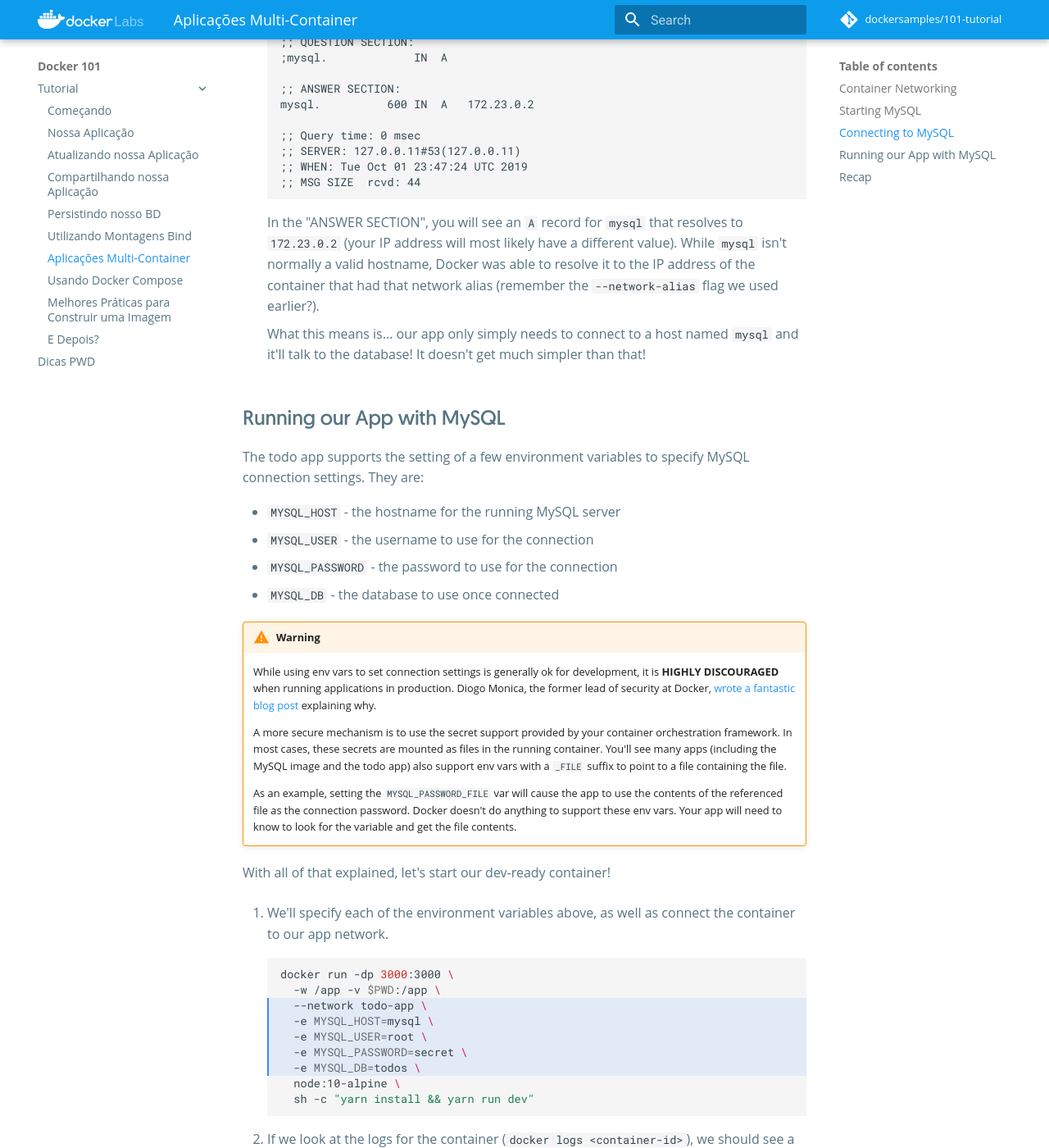
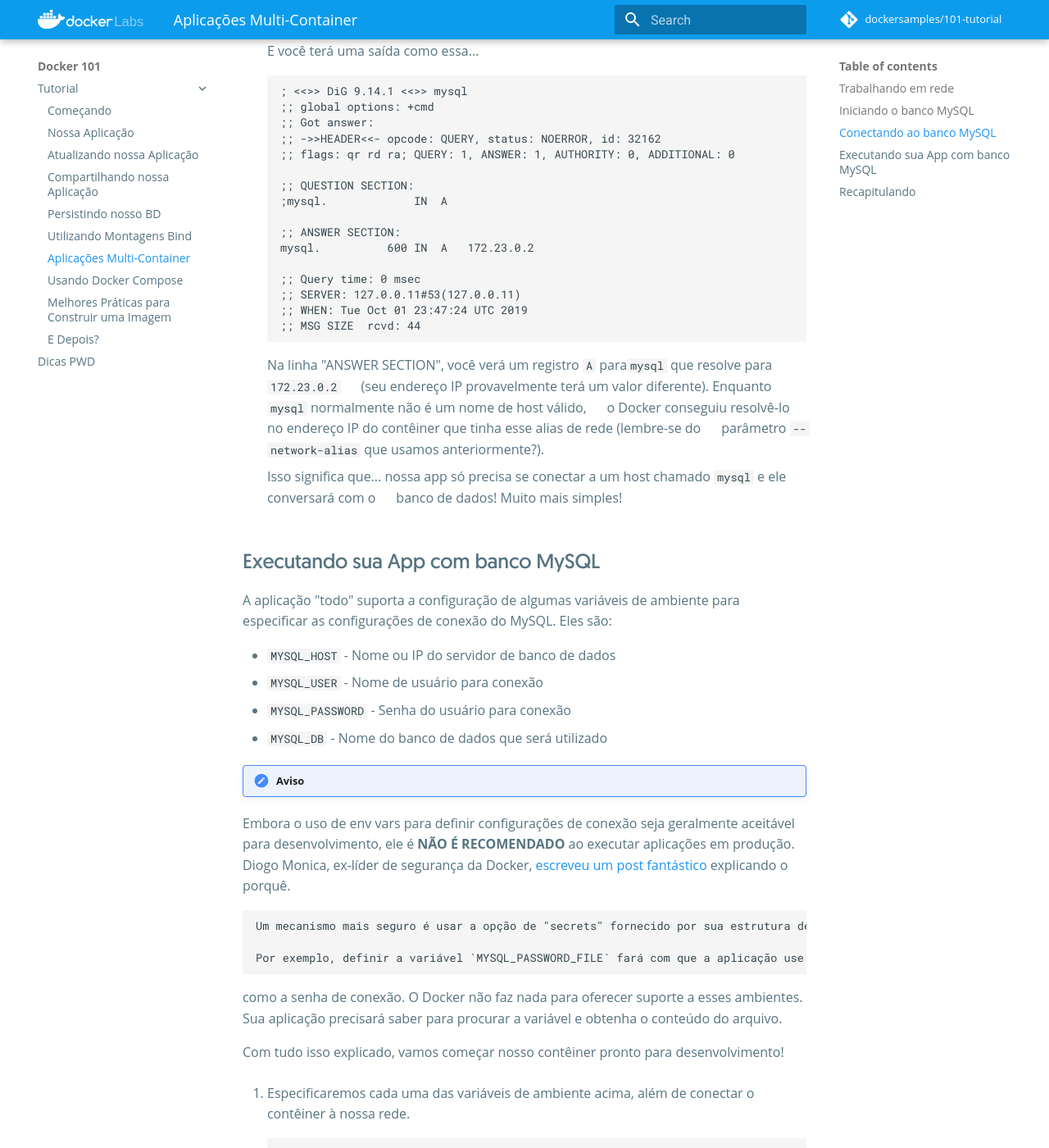
Before and after one commit to dockersamples/101-tutorial, an MkDocs documentation site: the page built from docs/tutorial/multi-container-apps/index.md, in a window 1280 px wide and 1400 px high, scrolled down 2953 px. Shown: the whole window at 82% size. Built offline with MkDocs 1.6.1 and Material for MkDocs 9.7.7, drawn with Linux system fonts in a browser that asks for light colours; nearby versions of some CDN libraries; comment, search, counter and statistics services are not loaded; some of the changed text lies outside the part shown.

Commit message:
Translate page 'multi-container-apps' to pt-br

````diff
--- a/docs/tutorial/multi-container-apps/index.md
+++ b/docs/tutorial/multi-container-apps/index.md
@@ -1,44 +1,43 @@
 
-Up to this point, we have been working with single container apps. But, we now want to add MySQL to the
-application stack. The following question often arises - "Where will MySQL run? Install it in the same
-container or run it separately?" In general, **each container should do one thing and do it well.** A few
-reasons:
+Até este ponto, nós estavamos trabalhando com apps executando em apenas um container. Mas, agora nós vamos adicionar um banco MySQL a nossa aplicação. A seguinte pergunta geralmente surge - "Onde o MySQL será executado? Instalar no mesmo
+contêiner ou executá-lo separadamente?" Em geral, **cada contêiner deve fazer apenas uma coisa e fazê-la muito bem.** Algumas
+razões:
 
-- There's a good chance you'd have to scale APIs and front-ends differently than databases
-- Separate containers let you version and update versions in isolation
-- While you may use a container for the database locally, you may want to use a managed service
-  for the database in production. You don't want to ship your database engine with your app then.
-- Running multiple processes will require a process manager (the container only starts one process),
-  which adds complexity to container startup/shutdown
+- Há uma boa chance de você escalar APIs e front-ends de maneira diferente do banco de dados
+- Contêineres separados permitem versões diferentes e a atualizações de versões isoladamente
+- Embora você possa usar um contêiner para o banco de dados localmente, convém usar um serviço gerenciado
+  para o banco de dados em produção
+- Talvez você não deseje enviar seu banco de dados com seu aplicativo
+- A execução de vários processos exigirá um gerenciador de processos (o contêiner inicia apenas um processo),
+  o que adiciona complexidade à inicialização/desligamento de contêineres
 
-And there are more reasons. So, we will update our application to work like this:
+E há mais razões. Portanto, atualizaremos nossa app para funcionar assim:
 
 ![Todo App connected to MySQL container](multi-app-architecture.png)
 {: .text-center }
 
 
-## Container Networking
+## Trabalhando em rede
 
-Remember that containers, by default, run in isolation and don't know anything about other processes
-or containers on the same machine. So, how do we allow one container to talk to another? The answer is
-**networking**. Now, you don't have to be a network engineer (hooray!). Simply remember this rule...
+Lembre-se de que os contêineres, por padrão, são executados isoladamente e não sabem nada sobre outros processos
+ou recipientes na mesma máquina. Então, como permitimos que um contêiner fale com outro? A resposta é
+**rede**. Agora, você não precisa ser um engenheiro de rede (viva!). Lembre-se simplesmente desta regra ...
 
-> If two containers are on the same network, they can talk to each other. If they aren't, they can't.
+> Se dois contêineres estiverem na mesma rede, eles poderão se comunicar. Se não estiverem, não podem.
 
+## Iniciando o banco MySQL
 
-## Starting MySQL
+Existem duas maneiras de colocar um contêiner em uma rede: 1) Atribua-o no início ou 2) conecte um contêiner existente.
+Por enquanto, criaremos a rede primeiro e anexaremos o contêiner MySQL na inicialização do mesmo.
 
-There are two ways to put a container on a network: 1) Assign it at start or 2) connect an existing container.
-For now, we will create the network first and attach the MySQL container at startup.
-
-1. Create the network.
+1. Crie a rede.
 
     ```bash
     docker network create todo-app
     ```
 
-1. Start a MySQL container and attach it the network. We're also going to define a few environment variables that the
-  database will use to initialize the database (see the "Environment Variables" section in the [MySQL Docker Hub listing](https://hub.docker.com/_/mysql/)).
+1. Inicie um contêiner MySQL e conecte-o à rede. Também vamos definir algumas variáveis de ambiente que o
+   banco de dados utilizará para inicializar o banco de dados (consulte a seção "Variáveis de ambiente" no [MySQL Docker Hub listing](https://hub.docker.com/_/mysql/)).
 
     ```bash
     docker run -d \
@@ -49,27 +48,26 @@
         mysql:5.7
     ```
 
-    You'll also see we specified the `--network-alias` flag. We'll come back to that in just a moment.
+    Você também verá que especificamos o parâmetro `--network-alias`. Voltaremos a isso mais tarde.
 
     !!! info "Pro-tip"
-        You'll notice we're using a volume named `todo-mysql-data` here and mounting it at `/var/lib/mysql`, which is
-        where MySQL stores its data. However, we never ran a `docker volume create` command. Docker recognizes we want
-        to use a named volume and creates one automatically for us.
+        Você notará que estamos usando um volume chamado `todo-mysql-data` aqui e montamos em `/var/lib/mysql`, que é
+        o local onde o MySQL armazena seus dados. No entanto, nunca executamos o comando `docker volume create`. O Docker                  reconhece que queremos usar um volume nomeado e cria um automaticamente para nós.
 
-1. To confirm we have the database up and running, connect to the database and verify it connects.
+1. Para confirmar se o banco de dados está em funcionamento, execute o comando abaixo e veja se o mesmo está conectando.
 
     ```bash
     docker exec <mysql-container-id> mysql -p
     ```
 
-    When the password prompt comes up, type in **secret**. In the MySQL shell, list the databases and verify
-    you see the `todos` database.
+    Quando o prompt pedindo senha aparecer, digite **secret**. No cli do MySQL, liste os bancos de dados e verifique
+    se você vê o banco de dados `todos`.
 
     ```cli
     mysql> SHOW DATABASES
     ```
 
-    You should see output that looks like this:
+    Você deve ver uma saída parecida com esta:
 
     ```plaintext
     +--------------------+
@@ -84,32 +82,29 @@
     5 rows in set (0.00 sec)
     ```
 
-    Hooray! We have our `todos` database and it's ready for us to use!
+    \o/! Temos nosso banco de dados `todos` e está pronto para ser usado!
 
 
-## Connecting to MySQL
+## Conectando ao banco MySQL
 
-Now that we know MySQL is up and running, let's use it! But, the question is... how? If we run
-another container on the same network, how do we find the container (remember each container has its own IP
-address)?
+Agora que sabemos que o MySQL está em funcionamento, vamos usá-lo! Mas, a questão é... como? Se executarmos
+outro contêiner na mesma rede, como encontramos o contêiner (lembre-se de que cada contêiner tem seu próprio IP)?
 
-To figure it out, we're going to make use of the [nicolaka/netshoot](https://github.com/nicolaka/netshoot) container,
-which ships with a _lot_ of tools that are useful for troubleshooting or debugging networking issues.
+Para descobrir, vamos usar o contêiner [nicolaka/netshoot](https://github.com/nicolaka/netshoot) que é fornecido com um monte de ferramentas úteis para solucionar problemas ou depurar problemas de rede.
 
-1. Start a new container using the nicolaka/netshoot image. Make sure to connect it to the same network.
+1. Inicie um novo contêiner usando a imagem nicolaka/netshoot. Certifique-se de conectá-lo à mesma rede.
 
     ```bash
     docker run --it --network todo-app nicolaka/netshoot
     ```
 
-1. Inside the container, we're going to use the `dig` command, which is a useful DNS tool. We're going to look up
-   the IP address for the hostname `mysql`.
+1. Dentro do contêiner, vamos usar o comando `dig`, que é uma ferramenta para tesstar a resolução de nomes (DNS). Nós vamos procurar o endereço IP para o nome do host `mysql`.
 
     ```bash
     dig mysql
     ```
 
-    And you'll get an output like this...
+    E você terá uma saída como essa...
 
     ```text
     ; <<>> DiG 9.14.1 <<>> mysql
@@ -130,42 +125,39 @@
     ;; MSG SIZE  rcvd: 44
     ```
 
-    In the "ANSWER SECTION", you will see an `A` record for `mysql` that resolves to `172.23.0.2`
-    (your IP address will most likely have a different value). While `mysql` isn't normally a valid hostname,
-    Docker was able to resolve it to the IP address of the container that had that network alias (remember the
-    `--network-alias` flag we used earlier?).
+    Na linha "ANSWER SECTION", você verá um registro `A` para` mysql` que resolve para `172.23.0.2`
+     (seu endereço IP provavelmente terá um valor diferente). Enquanto `mysql` normalmente não é um nome de host válido,
+     o Docker conseguiu resolvê-lo no endereço IP do contêiner que tinha esse alias de rede (lembre-se do
+     parâmetro `--network-alias` que usamos anteriormente?).
 
-    What this means is... our app only simply needs to connect to a host named `mysql` and it'll talk to the
-    database! It doesn't get much simpler than that!
+    Isso significa que... nossa app só precisa se conectar a um host chamado `mysql` e ele conversará com o
+     banco de dados! Muito mais simples!
 
 
-## Running our App with MySQL
+## Executando sua App com banco MySQL
 
-The todo app supports the setting of a few environment variables to specify MySQL connection settings. They are:
+A aplicação "todo" suporta a configuração de algumas variáveis de ambiente para especificar as configurações de conexão do MySQL. Eles são:
 
-- `MYSQL_HOST` - the hostname for the running MySQL server
-- `MYSQL_USER` - the username to use for the connection
-- `MYSQL_PASSWORD` - the password to use for the connection
-- `MYSQL_DB` - the database to use once connected
+- `MYSQL_HOST` - Nome ou IP do servidor de banco de dados
+- `MYSQL_USER` - Nome de usuário para conexão
+- `MYSQL_PASSWORD` - Senha do usuário para conexão
+- `MYSQL_DB` - Nome do banco de dados que será utilizado
 
-!!! warning Setting Connection Settings via Env Vars
-    While using env vars to set connection settings is generally ok for development, it is **HIGHLY DISCOURAGED**
-    when running applications in production. Diogo Monica, the former lead of security at Docker,
-    [wrote a fantastic blog post](https://diogomonica.com/2017/03/27/why-you-shouldnt-use-env-variables-for-secret-data/)
-    explaining why.
+!!! Aviso Definindo configurações de conexão via Env Vars
+    Embora o uso de env vars para definir configurações de conexão seja geralmente aceitável para desenvolvimento, ele é
+**NÃO É RECOMENDADO** ao executar aplicações em produção. Diogo Monica, ex-líder de segurança da Docker,
+    [escreveu um post fantástico](https://diogomonica.com/2017/03/27/why-you-shouldnt-use-env-variables-for-secret-data/)
+    explicando o porquê.
 
-    A more secure mechanism is to use the secret support provided by your container orchestration framework. In most cases,
-    these secrets are mounted as files in the running container. You'll see many apps (including the MySQL image and the todo app)
-    also support env vars with a `_FILE` suffix to point to a file containing the file.
+    Um mecanismo mais seguro é usar a opção de "secrets" fornecido por sua estrutura de orquestração de contêiner. Na maioria dos casos, essas secrets são montadas como arquivos no contêiner em execução. Você verá muitas aplicações (incluindo a imagem do MySQL e a aplicação "todo") também suporta env vars com um sufixo `_FILE` para apontar para o caminho que contém o arquivo.
 
-    As an example, setting the `MYSQL_PASSWORD_FILE` var will cause the app to use the contents of the referenced file
-    as the connection password. Docker doesn't do anything to support these env vars. Your app will need to know to look for
-    the variable and get the file contents.
+    Por exemplo, definir a variável `MYSQL_PASSWORD_FILE` fará com que a aplicação use o conteúdo do arquivo referenciado
+    como a senha de conexão. O Docker não faz nada para oferecer suporte a esses ambientes. Sua aplicação precisará saber para         procurar a variável e obtenha o conteúdo do arquivo.
 
 
-With all of that explained, let's start our dev-ready container!
+Com tudo isso explicado, vamos começar nosso contêiner pronto para desenvolvimento!
 
-1. We'll specify each of the environment variables above, as well as connect the container to our app network.
+1. Especificaremos cada uma das variáveis de ambiente acima, além de conectar o contêiner à nossa rede.
 
     ```bash hl_lines="3 4 5 6 7"
     docker run -dp 3000:3000 \
@@ -179,8 +171,8 @@
       sh -c "yarn install && yarn run dev"
     ```
 
-1. If we look at the logs for the container (`docker logs <container-id>`), we should see a message indicating it's
-   using the mysql database.
+1. Se olharmos para os logs do contêiner (`docker logs <container-id>`), devemos ver uma mensagem indicando que está
+    usando o banco de dados mysql.
 
     ```plaintext hl_lines="7"
     # Previous log messages omitted
@@ -193,16 +185,16 @@
     Listening on port 3000
     ```
 
-1. Open the app in your browser and add a few items to your todo list.
+1. Abra a aplicação no seu navegador e adicione alguns itens à sua lista de tarefas.
 
-1. Connect to the mysql database and prove that the items are being written to the database. Remember, the password
-   is **secret**.
+1. Conecte-se ao banco de dados mysql e verifique que os itens estão sendo gravados no banco de dados. Lembre-se, a senha
+   é **secret**.
 
     ```bash
     docker exec -ti <mysql-container-id> mysql -p todos
     ```
 
-    And in the mysql shell, run the following:
+    E no cli do mysql, execute o seguinte:
 
     ```plaintext
     mysql> select * from todo_items;
@@ -214,18 +206,17 @@
     +--------------------------------------+--------------------+-----------+
     ```
 
-    Obviously, your table will look different because it has your items. But, you should see them stored there!
+    Obviamente, sua tela terá uma aparência diferente porque possui seus itens. Mas você deve vê-los armazenados lá!
 
 
-## Recap
+## Recapitulando
 
-At this point, we have an application that now stores its data in an external database running in a separate
-container. We learned a little bit about container networking and saw how service discovery can be performed
-using DNS.
+Neste ponto, temos uma aplicação que agora armazena seus dados em um banco de dados externo em execução em um contêiner separado. Aprendemos um pouco sobre a rede de contêineres e vimos como a descoberta de serviços pode ser realizada
+usando DNS.
 
-But, there's a good chance you are starting to feel a little overwhelmed with everything you need to do to start up
-this application. We have to create a network, start containers, specify all of the environment variables, expose
-ports, and more! That's a lot to remember and it's certainly making things harder to pass along to someone else.
+Mas há uma boa chance de você começar a se sentir um pouco sobrecarregado com tudo o que precisa fazer para iniciar
+esta aplicação. Temos que criar uma rede, iniciar contêineres, especificar todas as variáveis de ambiente, expor
+portas e muito mais! Isso é muito para lembrar e certamente está tornando as coisas mais difíceis de passar para outra pessoa.
 
-In the next section, we'll talk about Docker Compose. With Docker Compose, we can share our application stacks in a
-much easier way and let others spin them up with a single (and simple) command!
+Na próxima seção, falaremos sobre o Docker Compose. Com o Docker Compose, podemos compartilhar nossas aplicações de uma
+maneira muito mais fácil e permitir que outros subam nossa aplicação com um único comando!
````
Also changed, not shown: docs/tutorial/image-building-best-practices/index.md (+1 -1 lines).
